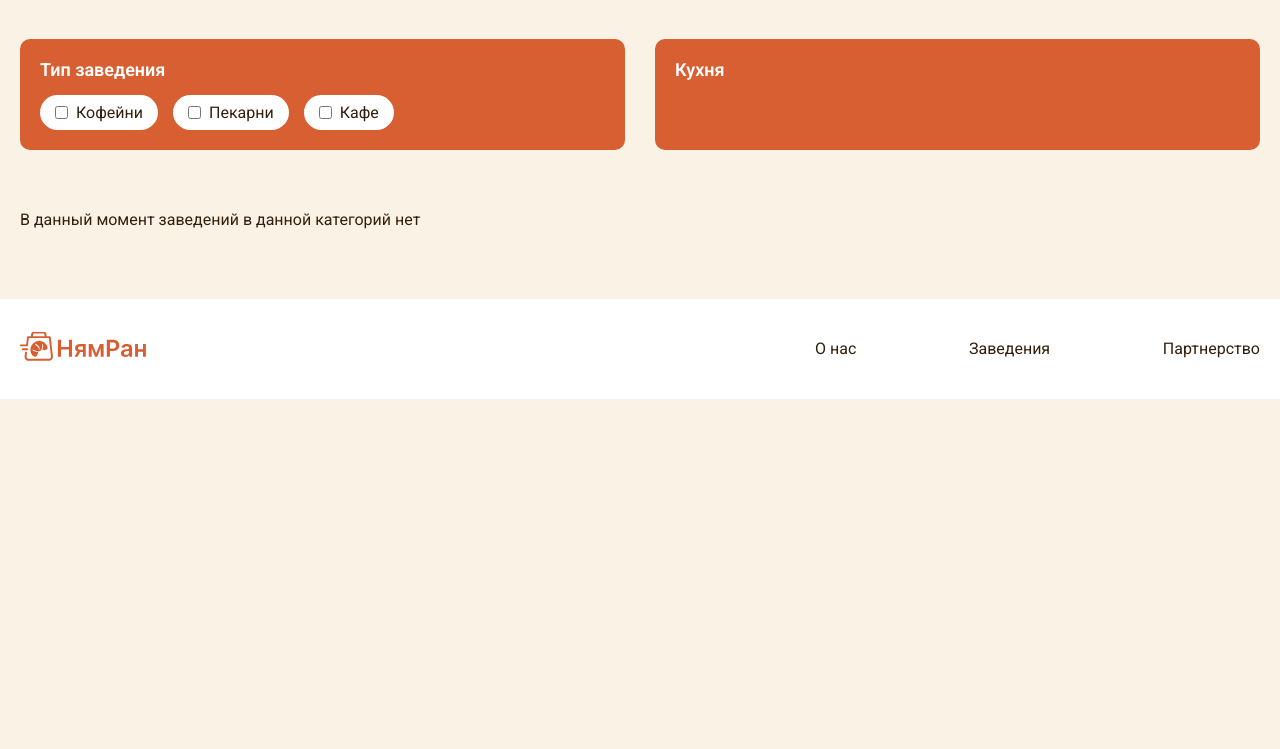
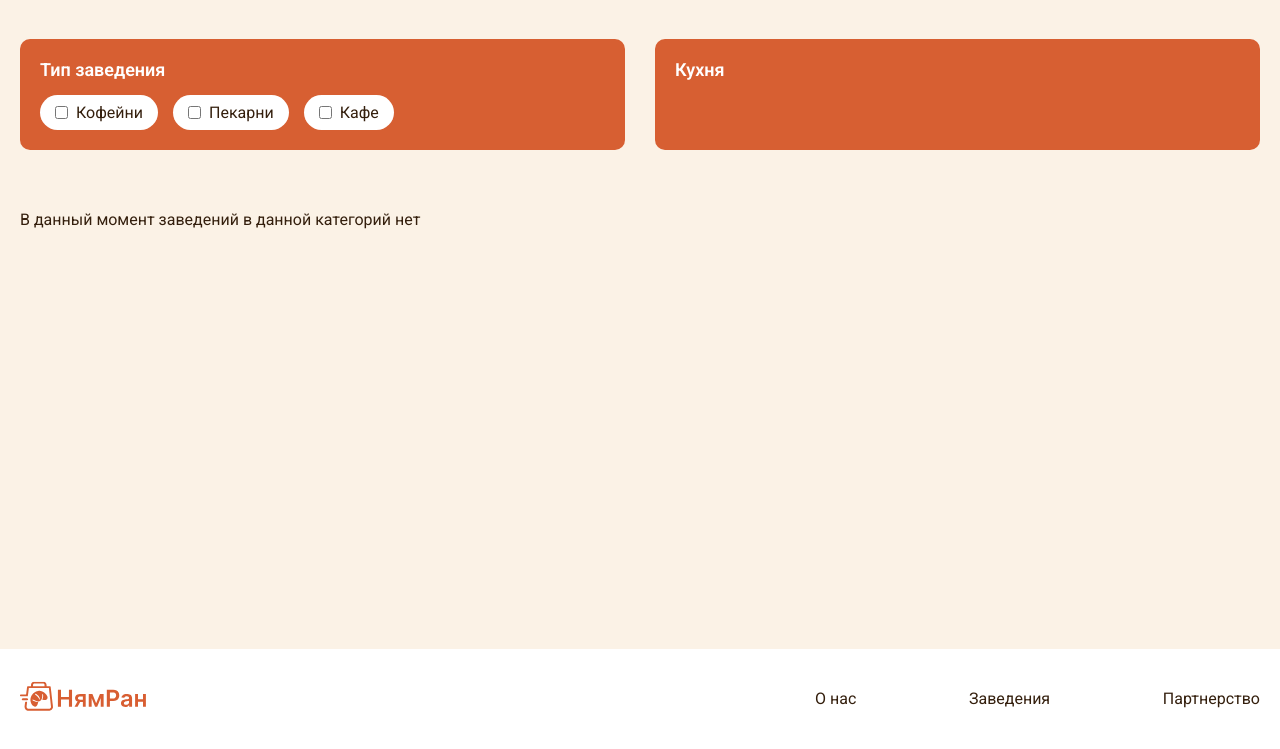
Before and after one commit to SSerov77/web-nyamrun, a Django app: page /places/ in a window 1280 px wide. Shown: the part 101-850 px from the top of the page. Before the commit the page ends 500 px from the top, so only its background shows below. Run offline with Django 5.2, Linux system fonts and the light colour scheme; data that the repository does not hold is empty.

Commit message:
Fix footer

```diff
--- a/nyamrun/static/css/style.css
+++ b/nyamrun/static/css/style.css
@@ -114,6 +114,10 @@ header {
 
 /* MIAN */
 
+main {
+    min-height: 75vh;
+}
+
 .main {
     display: flex;
     flex-direction: column;
```
